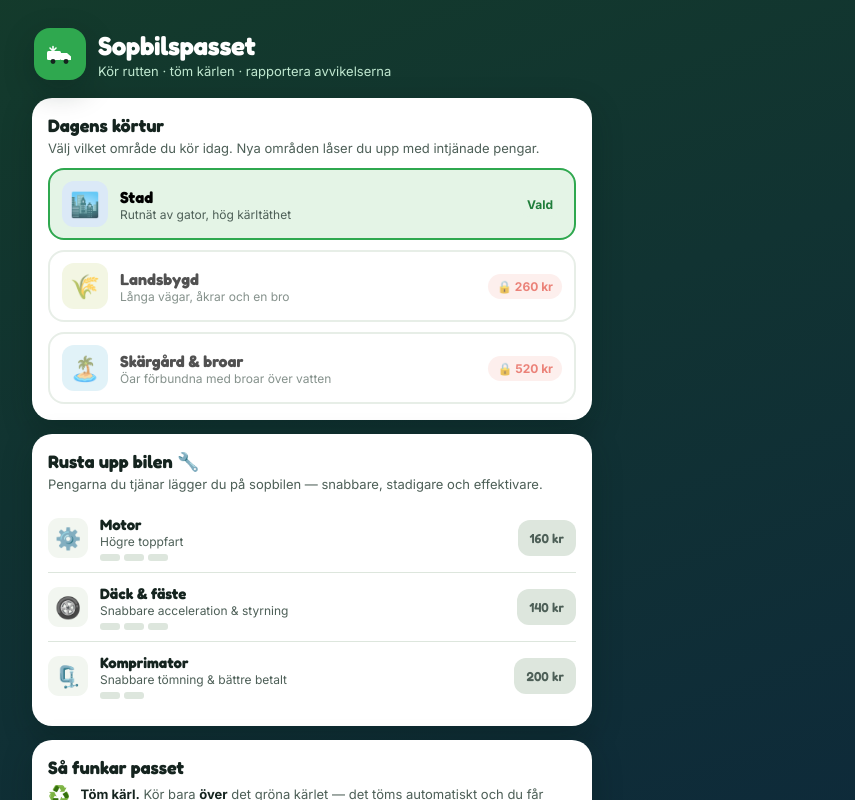
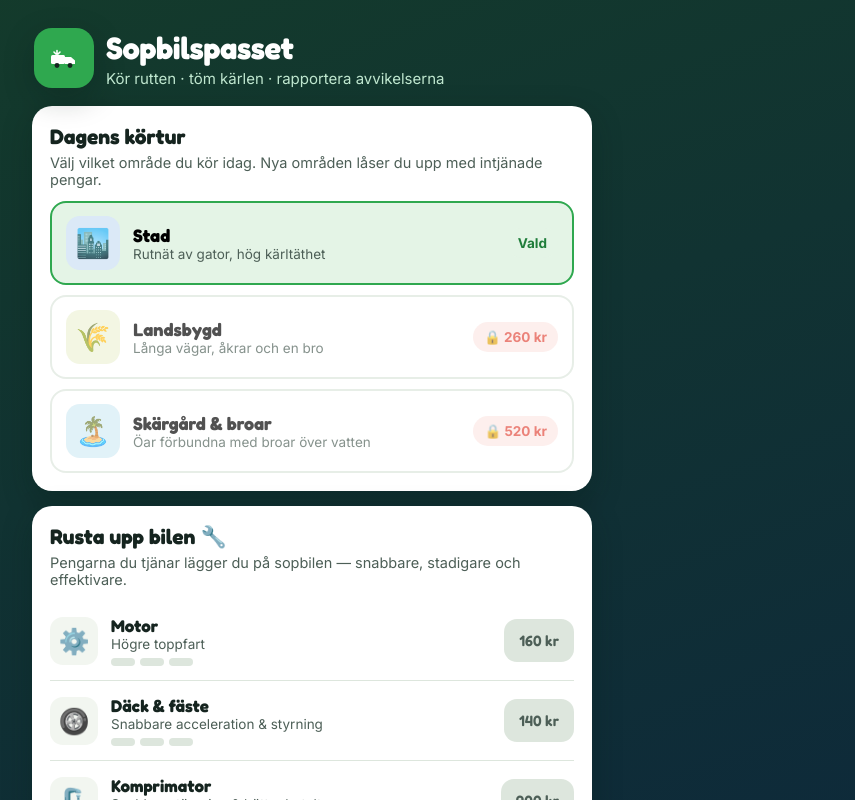
Before and after one commit to Niklas-AVA/Spel, a plain HTML site: page index.html in a window 1280 px wide. Shown: the whole page, without its empty margins (328-1183 px from the left). Drawn offline with Linux system fonts and the light colour scheme.

Commit message:
Större startsida (garage) på mobil
Förstorade titel, körtursval, uppgraderingar, hjälptext och knappar i
garaget, samt resultat- och pausskärmarna, så allt är lättläst och lätt
att trycka på i telefonen. Ingen horisontell scroll.

Co-Authored-By: Claude Opus 4.8 <noreply@anthropic.com>
Claude-Session: https://claude.ai/code/session_01SYkHnvV2mVw57pd737AFgR

```diff
--- a/index.html
+++ b/index.html
@@ -76,8 +76,8 @@
   .zbtn:active{transform:scale(.92);background:var(--green-l)}
   .pause-info{display:grid;grid-template-columns:1fr 1fr;gap:10px;margin:4px 0 14px}
   .pi{background:var(--panel-2);border-radius:14px;padding:11px 12px}
-  .pi .k{font-size:11px;letter-spacing:.05em;text-transform:uppercase;color:var(--ink-soft);font-weight:700}
-  .pi .v{font-family:Fredoka;font-weight:700;font-size:19px;font-variant-numeric:tabular-nums;margin-top:3px}
+  .pi .k{font-size:12px;letter-spacing:.05em;text-transform:uppercase;color:var(--ink-soft);font-weight:700}
+  .pi .v{font-family:Fredoka;font-weight:700;font-size:23px;font-variant-numeric:tabular-nums;margin-top:3px}
   .overlay.pausemenu{background:rgba(9,26,19,.82);display:none;align-items:center}
   .overlay.pausemenu.show{display:flex}
   .recordchip{display:inline-flex;align-items:center;gap:6px;background:var(--amber);color:#fff;font-family:Fredoka;font-weight:700;font-size:13px;padding:6px 12px;border-radius:999px;margin:2px 0 4px}
@@ -138,69 +138,69 @@
   .overlay.show{display:block}
   .sheet{max-width:560px;margin:0 auto}
   .brand{display:flex;align-items:center;gap:12px;color:#fff;margin:6px 2px 18px}
-  .brand .logo{width:52px;height:52px;border-radius:16px;background:var(--green);display:grid;place-items:center;box-shadow:var(--shadow);flex:0 0 auto}
-  .brand h1{margin:0;font-size:26px;font-weight:700;letter-spacing:-.01em}
-  .brand p{margin:2px 0 0;font-size:13px;color:#bfe7cf}
+  .brand .logo{width:60px;height:60px;border-radius:18px;background:var(--green);display:grid;place-items:center;box-shadow:var(--shadow);flex:0 0 auto}
+  .brand h1{margin:0;font-size:31px;font-weight:700;letter-spacing:-.01em}
+  .brand p{margin:3px 0 0;font-size:15px;color:#bfe7cf}
 
-  .card{background:var(--panel);border-radius:20px;padding:16px;box-shadow:var(--shadow);margin-bottom:14px}
-  .card h2{margin:0 0 4px;font-size:18px}
-  .card .sub{color:var(--ink-soft);font-size:13px;margin:0 0 12px}
+  .card{background:var(--panel);border-radius:20px;padding:18px;box-shadow:var(--shadow);margin-bottom:15px}
+  .card h2{margin:0 0 5px;font-size:21px}
+  .card .sub{color:var(--ink-soft);font-size:14.5px;margin:0 0 13px}
 
   .routes{display:grid;gap:10px}
   .route-row{
-    display:flex;align-items:center;gap:12px;border:2px solid var(--line);border-radius:16px;padding:11px 12px;
+    display:flex;align-items:center;gap:13px;border:2px solid var(--line);border-radius:16px;padding:13px 14px;
     cursor:pointer;background:#fff;transition:border-color .15s,background .15s;text-align:left;width:100%;font-family:inherit;
   }
   .route-row:active{transform:scale(.995)}
   .route-row.sel{border-color:var(--green);background:var(--green-l)}
   .route-row.locked{opacity:.68;cursor:default}
-  .route-emoji{width:46px;height:46px;border-radius:12px;display:grid;place-items:center;font-size:24px;flex:0 0 auto}
+  .route-emoji{width:54px;height:54px;border-radius:14px;display:grid;place-items:center;font-size:28px;flex:0 0 auto}
   .route-meta{flex:1;min-width:0}
-  .route-meta b{font-family:Fredoka;font-size:16px;display:block}
-  .route-meta span{font-size:12px;color:var(--ink-soft)}
-  .route-tag{font-size:12px;font-weight:700;padding:5px 9px;border-radius:999px;white-space:nowrap}
+  .route-meta b{font-family:Fredoka;font-size:18px;display:block}
+  .route-meta span{font-size:13.5px;color:var(--ink-soft)}
+  .route-tag{font-size:13.5px;font-weight:700;padding:7px 11px;border-radius:999px;white-space:nowrap}
   .tag-lock{background:#fde8e5;color:var(--red)}
   .tag-ok{background:var(--green-l);color:var(--green-d)}
 
-  .upg{display:flex;align-items:center;gap:12px;padding:11px 0;border-top:1px solid var(--line)}
+  .upg{display:flex;align-items:center;gap:13px;padding:14px 0;border-top:1px solid var(--line)}
   .upg:first-of-type{border-top:none}
-  .upg .uic{width:40px;height:40px;border-radius:11px;background:var(--panel-2);display:grid;place-items:center;font-size:21px;flex:0 0 auto}
+  .upg .uic{width:48px;height:48px;border-radius:13px;background:var(--panel-2);display:grid;place-items:center;font-size:25px;flex:0 0 auto}
   .upg .um{flex:1;min-width:0}
-  .upg .um b{font-family:Fredoka;font-size:15px;display:block}
-  .upg .um .pips{display:flex;gap:4px;margin-top:5px}
-  .pip{width:20px;height:7px;border-radius:3px;background:var(--line)}
+  .upg .um b{font-family:Fredoka;font-size:17px;display:block}
+  .upg .um .pips{display:flex;gap:5px;margin-top:6px}
+  .pip{width:24px;height:8px;border-radius:4px;background:var(--line)}
   .pip.on{background:var(--green)}
-  .buybtn{border:none;border-radius:12px;background:var(--green);color:#fff;font-family:Fredoka;font-weight:600;font-size:13px;padding:10px 12px;cursor:pointer;white-space:nowrap}
+  .buybtn{border:none;border-radius:13px;background:var(--green);color:#fff;font-family:Fredoka;font-weight:600;font-size:15px;padding:12px 15px;cursor:pointer;white-space:nowrap}
   .buybtn[disabled]{background:var(--line);color:var(--ink-soft);cursor:default}
   .buybtn.maxed{background:var(--panel-2);color:var(--green-d)}
 
   .bigbtn{
     width:100%;border:none;border-radius:18px;background:var(--green);color:#fff;
-    font-family:Fredoka;font-weight:700;font-size:19px;padding:18px;cursor:pointer;box-shadow:var(--shadow);
+    font-family:Fredoka;font-weight:700;font-size:22px;padding:21px;cursor:pointer;box-shadow:var(--shadow);
     display:flex;align-items:center;justify-content:center;gap:10px;
   }
   .bigbtn:active{transform:scale(.99)}
   .bigbtn.dark{background:var(--ink)}
 
   /* summary */
-  .sumline{display:flex;justify-content:space-between;align-items:baseline;gap:12px;padding:9px 0;border-top:1px dashed var(--line);font-size:14.5px}
+  .sumline{display:flex;justify-content:space-between;align-items:baseline;gap:12px;padding:11px 0;border-top:1px dashed var(--line);font-size:16px}
   .sumline:first-of-type{border-top:none}
   .sumline .d{color:var(--ink-soft);display:flex;gap:8px;align-items:center}
   .sumline .a{font-family:Fredoka;font-weight:600;font-variant-numeric:tabular-nums}
   .sumline.pos .a{color:var(--green-d)}
   .sumline.neg .a{color:var(--red)}
-  .sumline.total{border-top:2px solid var(--ink);margin-top:6px;padding-top:12px;font-size:17px}
-  .sumline.total .a{font-size:20px}
-  .mini{font-size:12px;color:var(--ink-soft);margin-left:28px}
+  .sumline.total{border-top:2px solid var(--ink);margin-top:6px;padding-top:13px;font-size:19px}
+  .sumline.total .a{font-size:23px}
+  .mini{font-size:13.5px;color:var(--ink-soft);margin-left:30px}
   .sum-hero{text-align:center;padding:4px 0 10px}
-  .sum-hero .em{font-size:40px}
-  .sum-hero h2{margin:6px 0 2px;font-size:22px}
-  .sum-hero p{margin:0;color:var(--ink-soft);font-size:13px}
+  .sum-hero .em{font-size:46px}
+  .sum-hero h2{margin:7px 0 2px;font-size:25px}
+  .sum-hero p{margin:0;color:var(--ink-soft);font-size:14.5px}
 
-  .foot{color:#9fd0b4;text-align:center;font-size:11.5px;margin:10px 0 2px;line-height:1.5}
+  .foot{color:#9fd0b4;text-align:center;font-size:13px;margin:12px 0 2px;line-height:1.5}
   .helplist{margin:8px 0 0;padding:0;list-style:none;display:grid;gap:9px}
-  .helplist li{display:flex;gap:10px;align-items:flex-start;font-size:13px;color:var(--ink-soft)}
-  .helplist .he{font-size:18px;line-height:1;flex:0 0 auto}
+  .helplist li{display:flex;gap:11px;align-items:flex-start;font-size:14.5px;line-height:1.45;color:var(--ink-soft)}
+  .helplist .he{font-size:22px;line-height:1;flex:0 0 auto}
   .helplist b{color:var(--ink)}
 
   .toast{
@@ -1170,7 +1170,7 @@ function buildGarage(){
     if(maxed) btn=`<button class="buybtn maxed" disabled>MAX</button>`;
     else btn=`<button class="buybtn" data-k="${key}" ${save.money<cost?'disabled':''}>${cost} kr</button>`;
     row.innerHTML=`<div class="uic">${u.ic}</div>
-      <div class="um"><b>${u.name}</b><span style="font-size:12px;color:var(--ink-soft)">${u.desc}</span><div class="pips">${pips}</div></div>${btn}`;
+      <div class="um"><b>${u.name}</b><span style="font-size:13.5px;color:var(--ink-soft)">${u.desc}</span><div class="pips">${pips}</div></div>${btn}`;
     ul.appendChild(row);
   });
   ul.querySelectorAll('.buybtn[data-k]').forEach(b=>{
```
